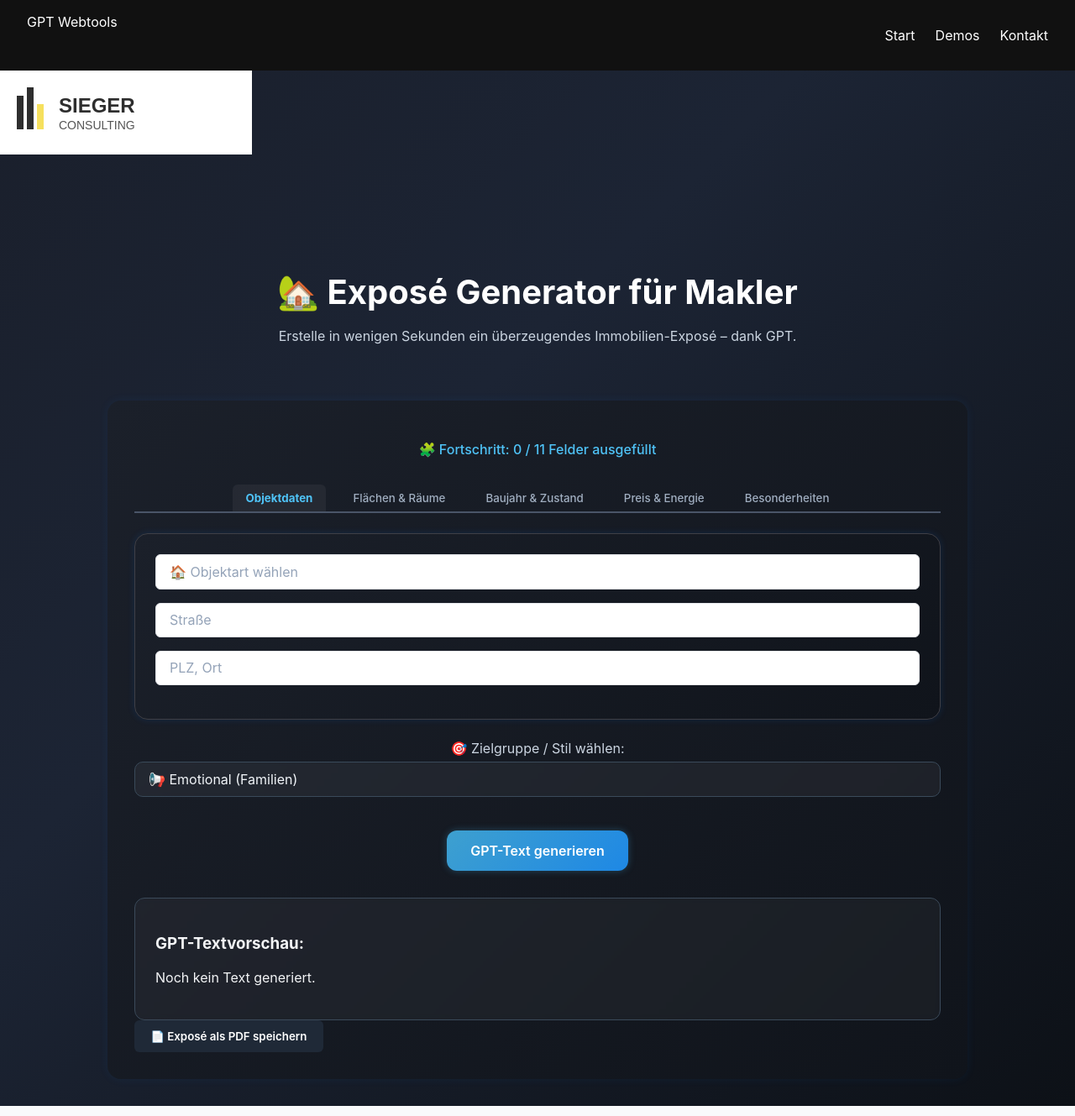
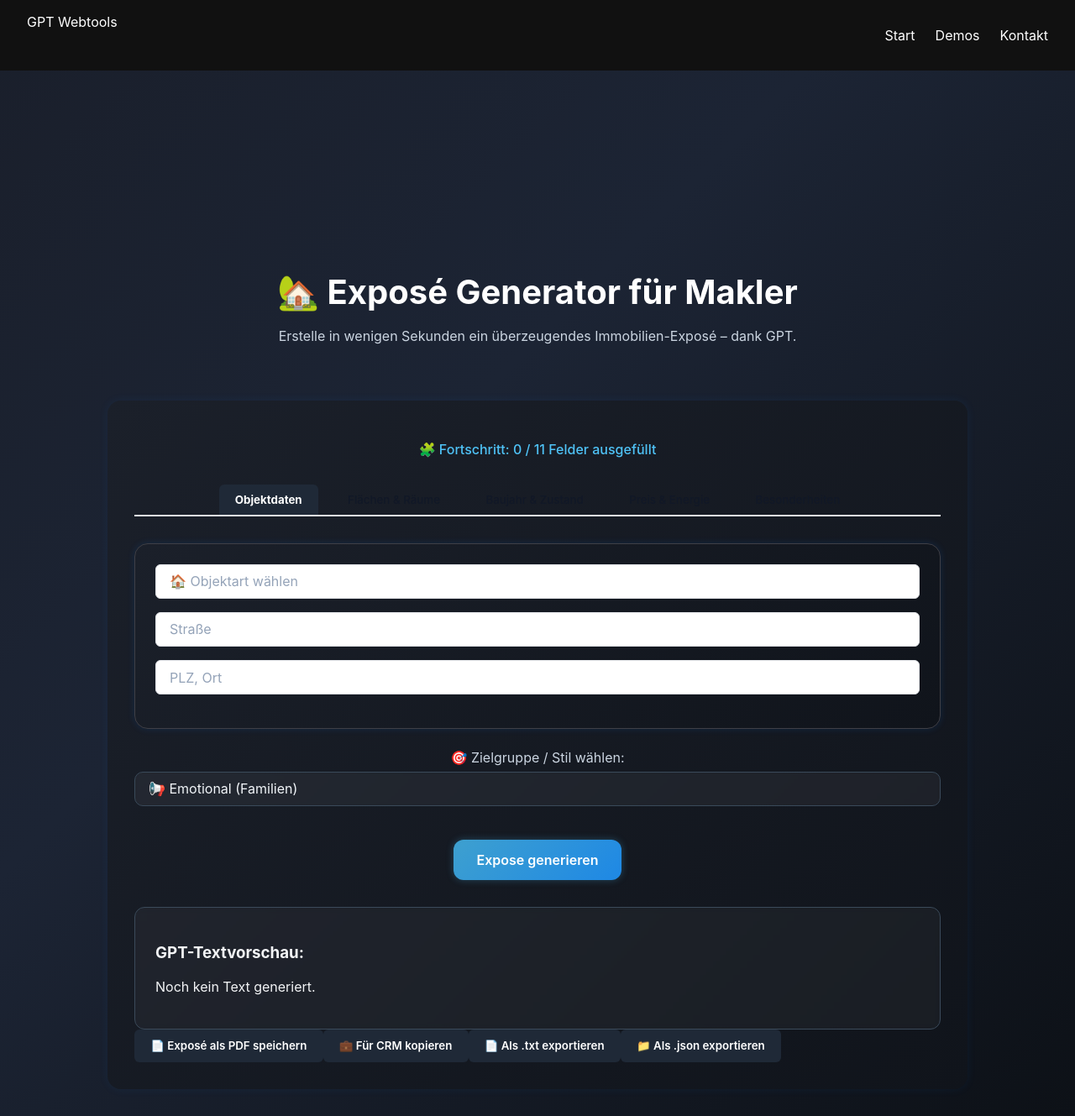
Before and after one commit to M-Sieger/MaklerMate-MVP, a React (Create React App) app: page /tools/expose in a window 1280 px wide. Shown: the whole page at 84% size. Built offline with nearby package versions, Linux system fonts and the light colour scheme; the HTML template or start-up script is replaced by a standard one.

Commit message:
✨ Button-Utilities eingeführt, Komponenten modularisiert, Kommentare ergänzt

```diff
--- /dev/null
+++ b/src/components/ExportButtons.jsx
@@ -0,0 +1,27 @@
+// 📦 React importieren
+import React from 'react';
+
+// 🧠 Wiederverwendbare Export-Button-Komponente
+// Props: Funktionen für verschiedene Exportvarianten
+export default function ExportButtons({
+  exportPDF,         // 🖨 PDF-Exportfunktion (z. B. via jsPDF)
+  handleCRMExport,   // 📋 CRM-Zwischenablage-Logik
+  exportTXT,         // 📝 Export als .txt-Datei
+  exportJSON         // 🧾 Export als .json-Datei
+}) {
+  return (
+    <div className="export-buttons">
+      {/* 📄 PDF exportieren */}
+      <button onClick={exportPDF}>📄 Exposé als PDF speichern</button>
+
+      {/* 💼 CRM-Text in Zwischenablage kopieren */}
+      <button onClick={handleCRMExport}>💼 Für CRM kopieren</button>
+
+      {/* 📝 Export als .txt-Datei */}
+      <button onClick={exportTXT}>📄 Als .txt exportieren</button>
+
+      {/* 🧾 Export als .json-Datei */}
+      <button onClick={exportJSON}>📁 Als .json exportieren</button>
+    </div>
+  );
+}
--- /dev/null
+++ b/src/components/ExposeForm.jsx
@@ -0,0 +1,78 @@
+import React from 'react';
+
+import TabbedForm from './TabbedForm';
+
+export default function ExposeForm({ formData, handleChange }) {
+  const tabs = [
+    {
+      label: 'Objektdaten',
+      content: (
+        <>
+          <select required defaultValue="" onChange={(e) => handleChange('objektart', e.target.value)}>
+            <option value="" hidden>🏠 Objektart wählen</option>
+            <option value="Haus">🏡 Haus</option>
+            <option value="Wohnung">🏢 Wohnung</option>
+            <option value="Gewerbe">🏬 Gewerbe</option>
+          </select>
+          <input type="text" placeholder="Straße" value={formData.strasse} onChange={(e) => handleChange('strasse', e.target.value)} />
+          <input type="text" placeholder="PLZ, Ort" value={formData.ort} onChange={(e) => handleChange('ort', e.target.value)} />
+        </>
+      ),
+    },
+    {
+      label: 'Flächen & Räume',
+      content: (
+        <>
+          <input type="text" placeholder="Wohnfläche (m²)" value={formData.wohnflaeche} onChange={(e) => handleChange('wohnflaeche', e.target.value)} />
+          <input type="text" placeholder="Grundstücksfläche (m²)" value={formData.grundstueck} onChange={(e) => handleChange('grundstueck', e.target.value)} />
+          <input type="text" placeholder="Anzahl Zimmer" value={formData.zimmer} onChange={(e) => handleChange('zimmer', e.target.value)} />
+        </>
+      ),
+    },
+    {
+      label: 'Baujahr & Zustand',
+      content: (
+        <>
+          <input type="text" placeholder="Baujahr" value={formData.baujahr} onChange={(e) => handleChange('baujahr', e.target.value)} />
+          <input type="text" placeholder="Zustand (z. B. renoviert)" value={formData.zustand} onChange={(e) => handleChange('zustand', e.target.value)} />
+        </>
+      ),
+    },
+    {
+      label: 'Preis & Energie',
+      content: (
+        <>
+          <input type="text" placeholder="Kaufpreis / Miete" value={formData.preis} onChange={(e) => handleChange('preis', e.target.value)} />
+          <input type="text" placeholder="Energieklasse / Verbrauch" value={formData.energie} onChange={(e) => handleChange('energie', e.target.value)} />
+        </>
+      ),
+    },
+    {
+      label: 'Besonderheiten',
+      content: (
+        <>
+          <textarea
+            placeholder="Ausstattung, Highlights, Lagebeschreibung..."
+            rows={4}
+            value={formData.besonderheiten}
+            onChange={(e) => handleChange('besonderheiten', e.target.value)}
+          />
+          <button
+            className="button-inspire"
+            type="button"
+            onClick={() =>
+              handleChange(
+                'besonderheiten',
+                'ruhige Lage, Süd-Balkon, modernes Bad, Fußbodenheizung'
+              )
+            }
+          >
+            ✨ Beispieltext einfügen
+          </button>
+        </>
+      ),
+    },
+  ];
+
+  return <TabbedForm tabs={tabs} />;
+}
--- a/src/components/TabbedForm.jsx
+++ b/src/components/TabbedForm.jsx
@@ -1,25 +1,34 @@
-import React, { useState } from 'react';
 import '../styles/Tabs.css';
 
+// 📦 React & Styles importieren
+import React, { useState } from 'react';
+
+// 🧠 Dynamische Tab-Komponente
 export default function TabbedForm({ tabs }) {
+  // 📌 Aktuell aktiver Tab (Initialwert = erstes Tab-Label)
   const [activeTab, setActiveTab] = useState(tabs[0].label);
 
   return (
     <div>
+      {/* 🔘 Tab-Leiste oben */}
       <div className="tabs-header">
         {tabs.map((tab) => (
           <button
-            key={tab.label}
-            className={`tab-button ${activeTab === tab.label ? 'active' : ''}`}
-            onClick={() => setActiveTab(tab.label)}
+            key={tab.label} // 🏷 eindeutiger Schlüssel für React
+            className={`tab-button ${activeTab === tab.label ? 'active' : ''}`} // 🔄 aktiv hervorheben
+            onClick={() => setActiveTab(tab.label)} // 🖱 Tab aktivieren
           >
             {tab.label}
           </button>
         ))}
       </div>
 
+      {/* 📦 Inhalt des aktiven Tabs anzeigen */}
       <div className="tab-content">
-        {tabs.find((t) => t.label === activeTab).content}
+        {
+          // 🔍 Tab-Objekt mit aktivem Label finden und seinen Inhalt rendern
+          tabs.find((t) => t.label === activeTab).content
+        }
       </div>
     </div>
   );
--- a/src/pages/ExposeTool.jsx
+++ b/src/pages/ExposeTool.jsx
@@ -1,15 +1,16 @@
+// 📦 Styles & Core
+import '../styles/ExposeTool.css';
+
 import React, { useState } from 'react';
-import TabbedForm from '../components/TabbedForm';
-import '../styles/ExposeTool.css';
+
+// 🧠 GPT-Backend / Komponenten
 import { fetchGPTResponse } from '../api/openai';
+import ExportButtons from '../components/ExportButtons';
+import ExposeForm from '../components/ExposeForm';
 import Loader from '../components/Loader';
-import { exportExposeAsPDF } from "../utils/pdfExport";
-import { generateCRMTemplate, generateCRMJson } from '../utils/crmExport';
-import CRMExportBox from '../components/CRMExportBox';
-
-
 
 export default function ExposeTool() {
+  // 📝 Zustand für alle Formularfelder
   const [formData, setFormData] = useState({
     objektart: '',
     strasse: '',
@@ -23,25 +24,22 @@ export default function ExposeTool() {
     energie: '',
     besonderheiten: '',
   });
+
+  // 🔄 Ladeanzeige, GPT-Antwort & Stil
   const [isLoading, setIsLoading] = useState(false);
-
   const [output, setOutput] = useState('');
   const [selectedStyle, setSelectedStyle] = useState('emotional');
 
-
-
+  // 🔧 Formularänderungen live speichern
   const handleChange = (field, value) => {
     setFormData((prev) => ({ ...prev, [field]: value }));
   };
 
-
-
+  // 🧠 GPT-Request basierend auf Formulardaten + Stil
   const handleGenerate = async () => {
     const {
       objektart, ort, wohnflaeche, zimmer, besonderheiten
     } = formData;
-
-
 
     let stilHinweis = '';
     if (selectedStyle === 'emotional') {
@@ -52,34 +50,12 @@ export default function ExposeTool() {
       stilHinweis = '- Zielgruppe: Luxussegment, stilvoll, edel, exklusiv.';
     }
 
-
-
-    const prompt = `Du bist ein professioneller Immobilienmakler. Deine Aufgabe ist es, ein hochwertiges, verkaufsstarkes Immobilien-Exposé zu erstellen – auf Basis der folgenden Eingaben des Maklers:
-
-  🏠 Objektart: ${objektart}
-  📍 Lage: ${ort}
-  📏 Wohnfläche: ${wohnflaeche} m²
-  🛏 Zimmer: ${zimmer}
-  ✨ Besonderheiten: ${besonderheiten}
-
- 🧠 Ziel:
-- Erzeuge ein flüssiges, lesbares Exposé (1–2 Absätze).
-- Kein technischer Ton, keine Listen, kein „Das Objekt bietet...“.
-- Stattdessen: visuelle Sprache, emotionale Aktivierung, Fokus auf das Lebensgefühl.
-- Baue die Besonderheiten und emotionalen Vorteile der Lage sinnvoll in den Textfluss ein.
-- Zielgruppe sind Kaufinteressenten (Familien oder Selbstnutzer), die ein Zuhause und kein reines Objekt suchen.
-
-📋 Stil:
-- Deutsch
-- Leicht verkäuflich, vertrauensvoll, nicht aufdringlich, einladend.
-- Keywords: „Licht“, „Wohlfühlatmosphäre“, „Raumgefühl“, „Besonderheit“, „Lebensgefühl“, „Ankommen“, „Entfaltung“, aber nicht zu viel geschwafel .
+    // 📝 GPT-Prompt vorbereiten
+    const prompt = `Du bist ein professioneller Immobilienmakler...
     ${stilHinweis}
-📝 Einstieg:
-- Beginne mit einem Satz, der sofort eine einladende oder neugierige Atmosphäre schafft (z.B. "Stellen Sie sich vor..." oder "Entdecken Sie ein Zuhause...").
-
     🔚 Gib nur den reinen Text zurück – ohne Einleitung, Formatierung oder Kommentare.`;
 
-    setIsLoading(true); // 🔄 Ladeanimation starten
+    setIsLoading(true);
 
     try {
       const gptText = await fetchGPTResponse(prompt);
@@ -88,118 +64,39 @@ ${stilHinweis}
       console.error('Fehler bei der GPT-Antwort:', err);
       setOutput('⚠️ Fehler beim Abrufen der GPT-Antwort.');
     } finally {
-      setIsLoading(false); // ✅ Ladeanimation beenden
+      setIsLoading(false);
     }
   };
 
+  // 📊 Fortschrittsanzeige (ausgefüllte Felder)
   const countFilledFields = Object.values(formData).filter((v) => v.trim() !== '').length;
   const totalFields = Object.keys(formData).length;
-
-  const tabs = [
-    {
-      label: 'Objektdaten',
-      content: (
-        <>
-          <select required defaultValue="" onChange={(e) => handleChange('objektart', e.target.value)}>
-            <option value="" hidden>🏠 Objektart wählen</option>
-            <option value="Haus">🏡 Haus</option>
-            <option value="Wohnung">🏢 Wohnung</option>
-            <option value="Gewerbe">🏬 Gewerbe</option>
-          </select>
-          <input type="text" placeholder="Straße" value={formData.strasse} onChange={(e) => handleChange('strasse', e.target.value)} />
-          <input type="text" placeholder="PLZ, Ort" value={formData.ort} onChange={(e) => handleChange('ort', e.target.value)} />
-        </>
-      ),
-    },
-    {
-      label: 'Flächen & Räume',
-      content: (
-        <>
-          <input type="text" placeholder="Wohnfläche (m²)" value={formData.wohnflaeche} onChange={(e) => handleChange('wohnflaeche', e.target.value)} />
-          <input type="text" placeholder="Grundstücksfläche (m²)" value={formData.grundstueck} onChange={(e) => handleChange('grundstueck', e.target.value)} />
-          <input type="text" placeholder="Anzahl Zimmer" value={formData.zimmer} onChange={(e) => handleChange('zimmer', e.target.value)} />
-        </>
-      ),
-    },
-    {
-      label: 'Baujahr & Zustand',
-      content: (
-        <>
-          <input type="text" placeholder="Baujahr" value={formData.baujahr} onChange={(e) => handleChange('baujahr', e.target.value)} />
-          <input type="text" placeholder="Zustand (z. B. renoviert)" value={formData.zustand} onChange={(e) => handleChange('zustand', e.target.value)} />
-        </>
-      ),
-    },
-    {
-      label: 'Preis & Energie',
-      content: (
-        <>
-          <input type="text" placeholder="Kaufpreis / Miete" value={formData.preis} onChange={(e) => handleChange('preis', e.target.value)} />
-          <input type="text" placeholder="Energieklasse / Verbrauch" value={formData.energie} onChange={(e) => handleChange('energie', e.target.value)} />
-        </>
-      ),
-    },
-    {
-      label: 'Besonderheiten',
-      content: (
-        <>
-          <textarea
-            placeholder="Ausstattung, Highlights, Lagebeschreibung..."
-            rows={4}
-            value={formData.besonderheiten}
-            onChange={(e) => handleChange('besonderheiten', e.target.value)}
-          />
-          <button
-            className="button-inspire"
-            type="button"
-            onClick={() =>
-              handleChange(
-                'besonderheiten',
-                'ruhige Lage, Süd-Balkon, modernes Bad, Fußbodenheizung'
-              )
-            }
-          >
-            ✨ Beispieltext einfügen
-          </button>
-        </>
-      ),
-    },
-  ];
 
   return (
     <div className="expose-wrapper">
 
+      {/* 📌 Logo für PDF-Export */}
       <div id="pdf-logo" style={{ width: 300, height: 100 }}>
-  {/* Dein SVG */}
-  <svg width="300" height="100" viewBox="0 0 300 100" xmlns="http://www.w3.org/2000/svg">
-    <rect width="100%" height="100%" fill="white"/>
-    <g transform="translate(20,30)">
-      <rect x="0" y="0" width="8" height="40" fill="#2e2e2e"/>
-      <rect x="12" y="-10" width="8" height="50" fill="#2e2e2e"/>
-      <rect x="24" y="10" width="8" height="30" fill="#f6e05e"/>
-    </g>
-    <g transform="translate(70,50)">
-      <text x="0" y="0" fontFamily="Montserrat, sans-serif" fontSize="24" fill="#2e2e2e" fontWeight="bold">SIEGER</text>
-      <text x="0" y="20" fontFamily="Montserrat, sans-serif" fontSize="14" fill="#555">CONSULTING</text>
-    </g>
-  </svg>
+        {/* SVG-Logo hier */}
       </div>
 
-
-
+      {/* 🏠 Header / Tool-Beschreibung */}
       <div className="hero-intro">
         <h1>🏡 Exposé Generator für Makler</h1>
         <p>Erstelle in wenigen Sekunden ein überzeugendes Immobilien-Exposé – dank GPT.</p>
       </div>
+
       <div className="tool-inner-wrapper">
 
+        {/* 📊 Fortschrittsbalken */}
         <div className="progress-info">
           🧩 Fortschritt: {countFilledFields} / {totalFields} Felder ausgefüllt
         </div>
 
-<TabbedForm tabs={tabs} />
+        {/* 🧾 Formular-Sektion (TabbedForm via ExposeForm.jsx) */}
+        <ExposeForm formData={formData} handleChange={handleChange} />
 
-
+        {/* 🎯 Stilwahl Dropdown */}
         <div className="style-selector">
           <label htmlFor="stilwahl">🎯 Zielgruppe / Stil wählen:</label>
           <select
@@ -213,14 +110,12 @@ ${stilHinweis}
           </select>
         </div>
 
-
-
-
-
+        {/* 🚀 GPT-Generieren-Button */}
         <button className="button-generate" onClick={handleGenerate}>
-  GPT-Text generieren
+          Expose generieren
         </button>
 
+        {/* 🔄 Ladeanzeige oder Vorschautext */}
         {isLoading ? (
           <Loader />
         ) : (
@@ -230,105 +125,36 @@ ${stilHinweis}
           </div>
         )}
 
+        {/* 📋 Copy & 📧 Mail Buttons bei Output */}
         {output && (
+          <>
             <button
               className="button-copy"
               onClick={() => navigator.clipboard.writeText(output)}
             >
               📋 Text kopieren
             </button>
-)}
 
-
-
-{output && (
             <button
               className="button-mailto"
               onClick={() => {
-      const subject = encodeURIComponent("Ihr Immobilien-Exposé");
+                const subject = encodeURIComponent('Ihr Immobilien-Exposé');
                 const body = encodeURIComponent(output);
                 window.location.href = `mailto:?subject=${subject}&body=${body}`;
               }}
             >
               📧 Per E-Mail versenden
             </button>
-)}
-
-{output && (
-  <div id="pdf-export-section" className="output-box">
-    {output}
-  </div>
-)}
-
-
-<button
-  onClick={() =>
-    exportExposeAsPDF({
-      beschreibung: formData.beschreibung,
-      lage: formData.ort, // Ort entspricht "Lage"
-      besonderheiten: formData.besonderheiten,
-      stil: selectedStyle,
-      gptText: output,
-    })
-  }
-  className="pdf-button"
->
-  📄 Exposé als PDF speichern
-</button>
-
-
-
-
-{output && (
-  <>
-    <button
-      className="button-crm"
-      onClick={() => {
-        const crmText = generateCRMTemplate({ ...formData, gptText: output });
-        navigator.clipboard.writeText(crmText);
-        alert("📋 CRM-Text in Zwischenablage!");
-      }}
-    >
-      📋 Für CRM kopieren
-    </button>
-
-    <button
-      className="button-crm"
-      onClick={() => {
-        const element = document.createElement("a");
-        const file = new Blob([generateCRMTemplate({ ...formData, gptText: output })], { type: 'text/plain' });
-        element.href = URL.createObjectURL(file);
-        element.download = "expose_crm.txt";
-        document.body.appendChild(element);
-        element.click();
-      }}
-    >
-      📝 Als .txt exportieren
-    </button>
-
-    <button
-      className="button-crm"
-      onClick={() => {
-        const element = document.createElement("a");
-        const file = new Blob([generateCRMJson({ ...formData, gptText: output })], { type: 'application/json' });
-        element.href = URL.createObjectURL(file);
-        element.download = "expose_crm.json";
-        document.body.appendChild(element);
-        element.click();
-      }}
-    >
-      🧾 Als .json exportieren
-    </button>
           </>
         )}
 
-
-
-
-
-
+        {/* 📤 Export-Buttons (PDF, TXT, JSON etc.) */}
+        <ExportButtons
+          formData={formData}
+          output={output}
+          selectedStyle={selectedStyle}
+        />
       </div>
-
     </div>
   );
 }
```
Also changed, not shown: src/components/GPTOutputBox.jsx (added, +14 -0 lines), 1 other file (tests, documents, lock files or other folders). Lines whose indentation alone changed are shown as unchanged.
